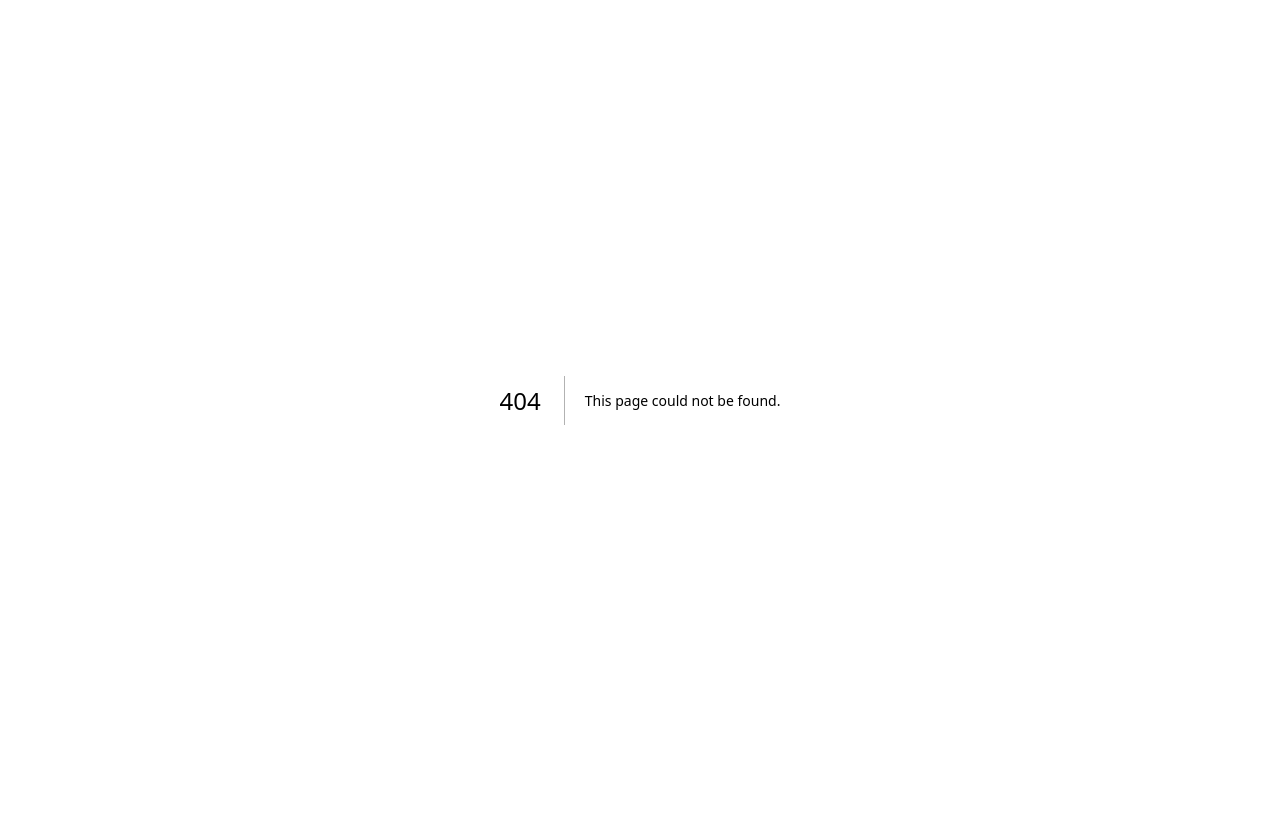
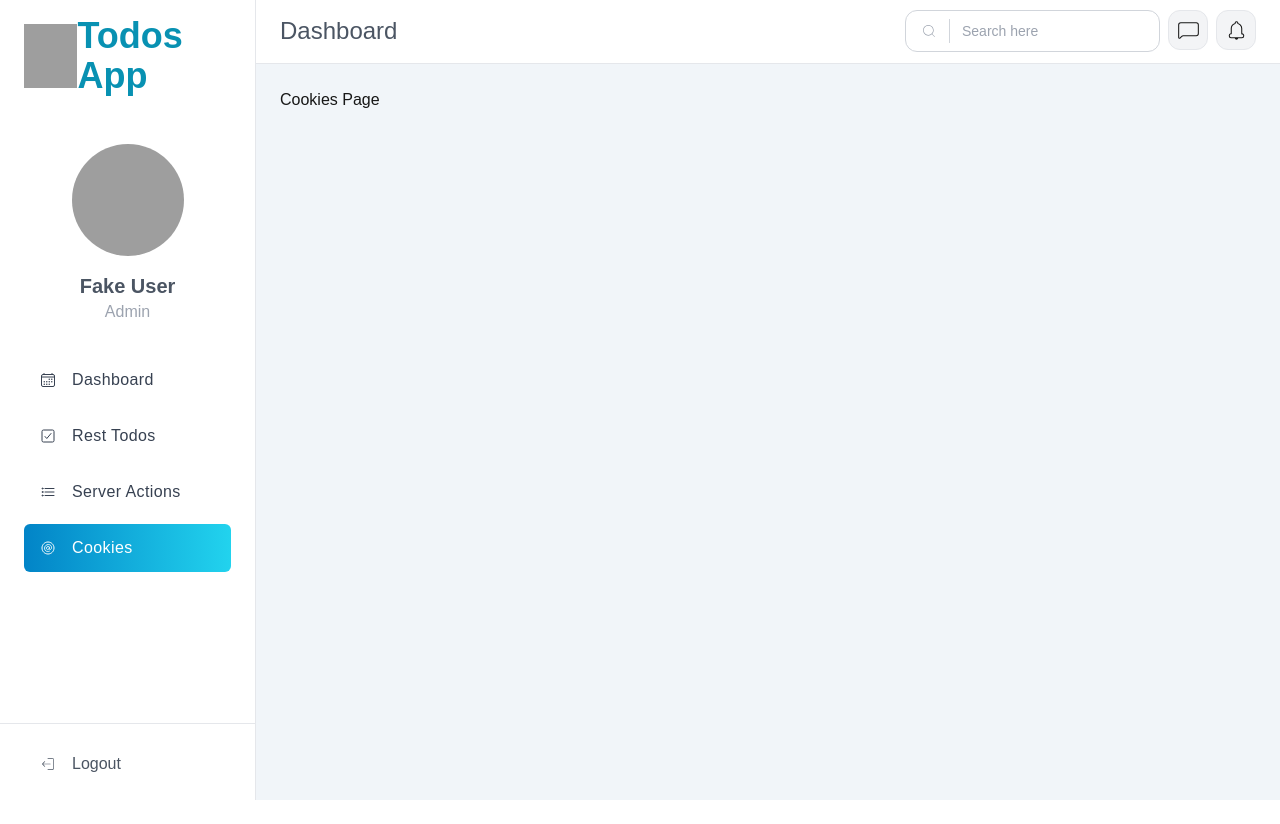
Before and after one commit to lumusitech/frontend-next-todo-app, a Next.js app: page /dashboard/cookies in a window 1280 px wide. Before the commit this address had no page. Before the commit the page ends 800 px from the top, so only its background shows below. Built offline with nearby package versions, Linux system fonts and the light colour scheme; grey boxes are pictures that could not be loaded.

Commit message:
feat: add basic cookies page to dashboard

```diff
--- /dev/null
+++ b/src/app/dashboard/cookies/page.tsx
@@ -0,0 +1,7 @@
+export default function CookiesPage() {
+  return (
+    <div>
+      <h1>Cookies Page</h1>
+    </div>
+  )
+}
--- a/src/components/Sidebar.tsx
+++ b/src/components/Sidebar.tsx
@@ -2,7 +2,12 @@ import Image from 'next/image'
 import Link from 'next/link'
 import React from 'react'
 import { CiLogout } from 'react-icons/ci'
-import { IoCalendarOutline, IoCheckboxOutline, IoListOutline } from 'react-icons/io5'
+import {
+  IoAtCircleOutline,
+  IoCalendarOutline,
+  IoCheckboxOutline,
+  IoListOutline,
+} from 'react-icons/io5'
 import { SidebarItem } from './SidebarItem'
 
 interface Item {
@@ -26,6 +31,11 @@ const items: Item[] = [
     title: 'Server Actions',
     icon: <IoListOutline />,
     href: '/dashboard/server-todos',
+  },
+  {
+    title: 'Cookies',
+    icon: <IoAtCircleOutline />,
+    href: '/dashboard/cookies',
   },
 ]
 
```
